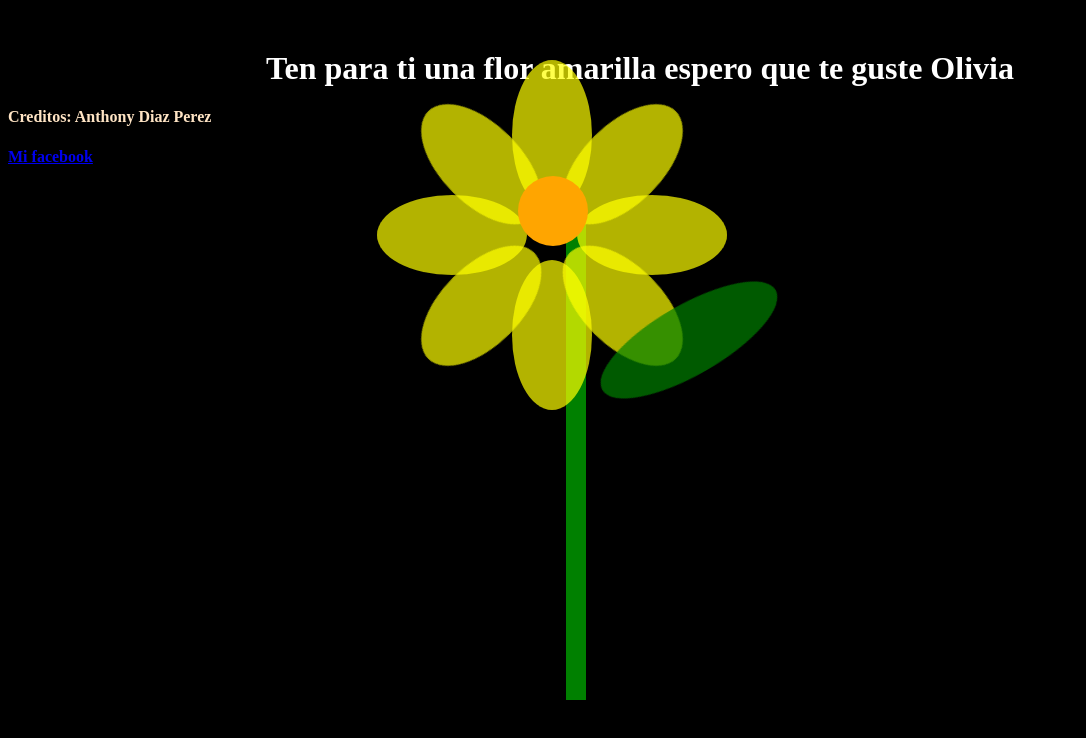
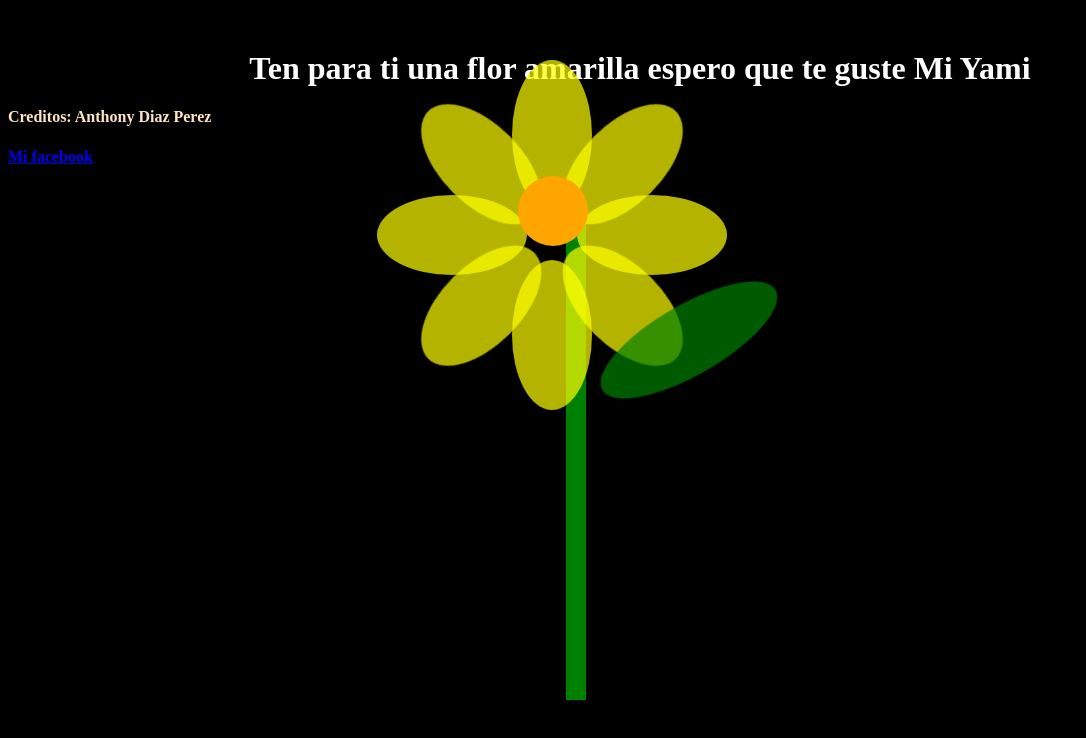
Before and after one commit to Tonyoli703/Tonyoli703.github.io, a plain HTML site: page index.html in a window 1280 px wide. Shown: the whole page, without its empty margins (0-1086 px from the left). Drawn offline with Linux system fonts and the light colour scheme.

Commit message:
index.html

```diff
--- a/index.html
+++ b/index.html
@@ -89,7 +89,7 @@
   <div class="hoja" id="hoja" style="transform: rotate(60deg); left: 55%; top: 30%; margin-left: -50px;"></div>
 
   <div class="texto">
-    <h1>Ten para ti una flor amarilla espero que te guste Olivia</h1>
+    <h1>Ten para ti una flor amarilla espero que te guste Mi Yami</h1>
   </div>
 
   <div class="cre">
```
